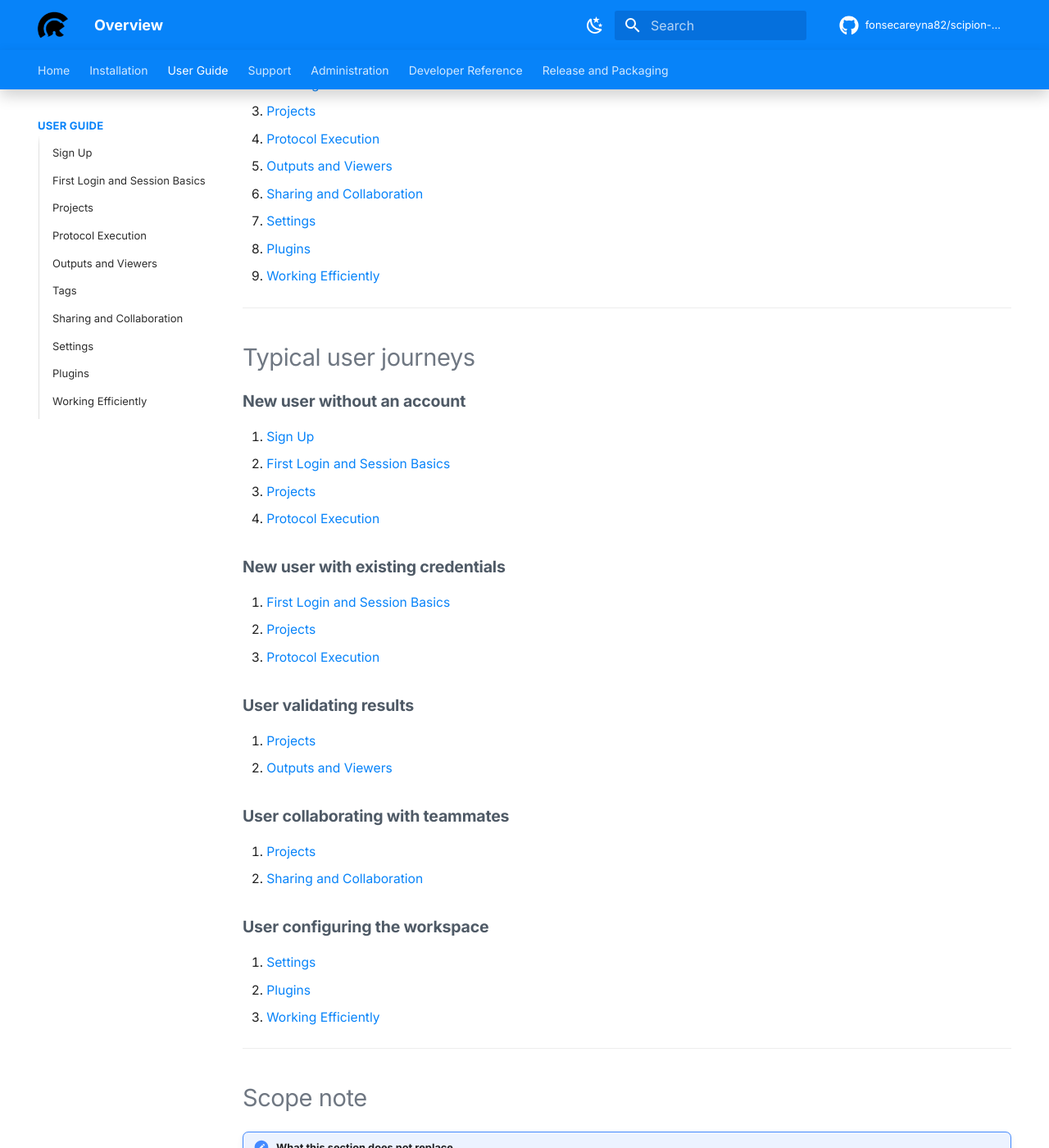
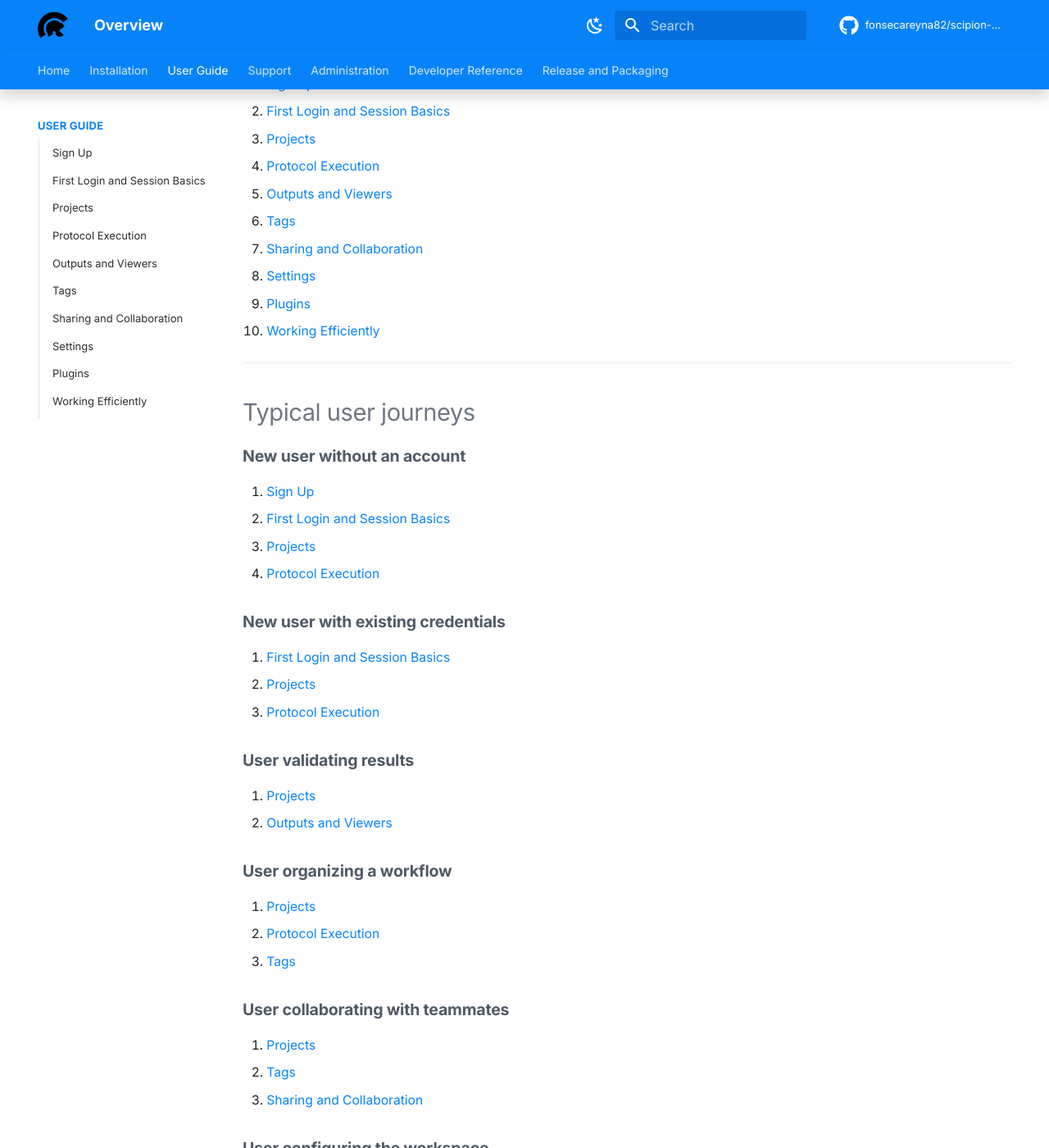
Before and after one commit to fonsecareyna82/scipion-docs, an MkDocs documentation site: the page built from docs/user-guide/index.md, in a window 1280 px wide and 1400 px high, scrolled down 786 px. Shown: the whole window at 82% size. Built offline with MkDocs 1.6.1 and Material for MkDocs 9.7.7, drawn with Linux system fonts in a browser that asks for light colours; comment, search, counter and statistics services are not loaded; the version menu is left out; some of the changed text lies outside the part shown.

Commit message:
Link tags page from user guide overview

```diff
--- a/docs/user-guide/index.md
+++ b/docs/user-guide/index.md
@@ -20,6 +20,7 @@ Use the User Guide when you want to understand:
 - how to work safely with projects
 - how to configure and launch protocols
 - how to inspect outputs and viewers
+- how to organize protocols with tags
 - how to collaborate with teammates
 - how to approach settings and plugins without guessing
 
@@ -32,10 +33,11 @@ Use the User Guide when you want to understand:
 3. [Projects](projects/)
 4. [Protocol Execution](protocols/)
 5. [Outputs and Viewers](outputs/)
-6. [Sharing and Collaboration](sharing/)
-7. [Settings](settings/)
-8. [Plugins](plugins/)
-9. [Working Efficiently](working-efficiently/)
+6. [Tags](tags/)
+7. [Sharing and Collaboration](sharing/)
+8. [Settings](settings/)
+9. [Plugins](plugins/)
+10. [Working Efficiently](working-efficiently/)
 
 ---
 
@@ -59,10 +61,17 @@ Use the User Guide when you want to understand:
 1. [Projects](projects/)
 2. [Outputs and Viewers](outputs/)
 
+### User organizing a workflow
+
+1. [Projects](projects/)
+2. [Protocol Execution](protocols/)
+3. [Tags](tags/)
+
 ### User collaborating with teammates
 
 1. [Projects](projects/)
-2. [Sharing and Collaboration](sharing/)
+2. [Tags](tags/)
+3. [Sharing and Collaboration](sharing/)
 
 ### User configuring the workspace
 
```
